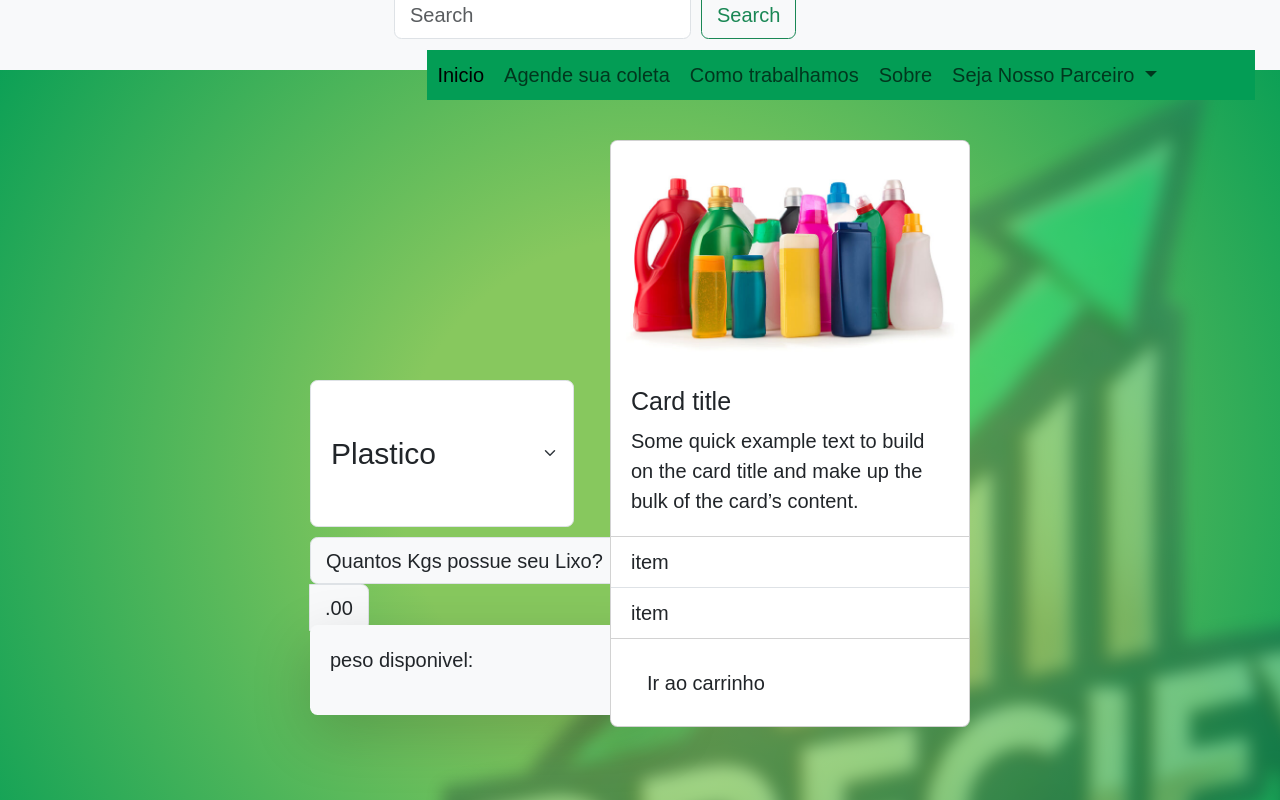
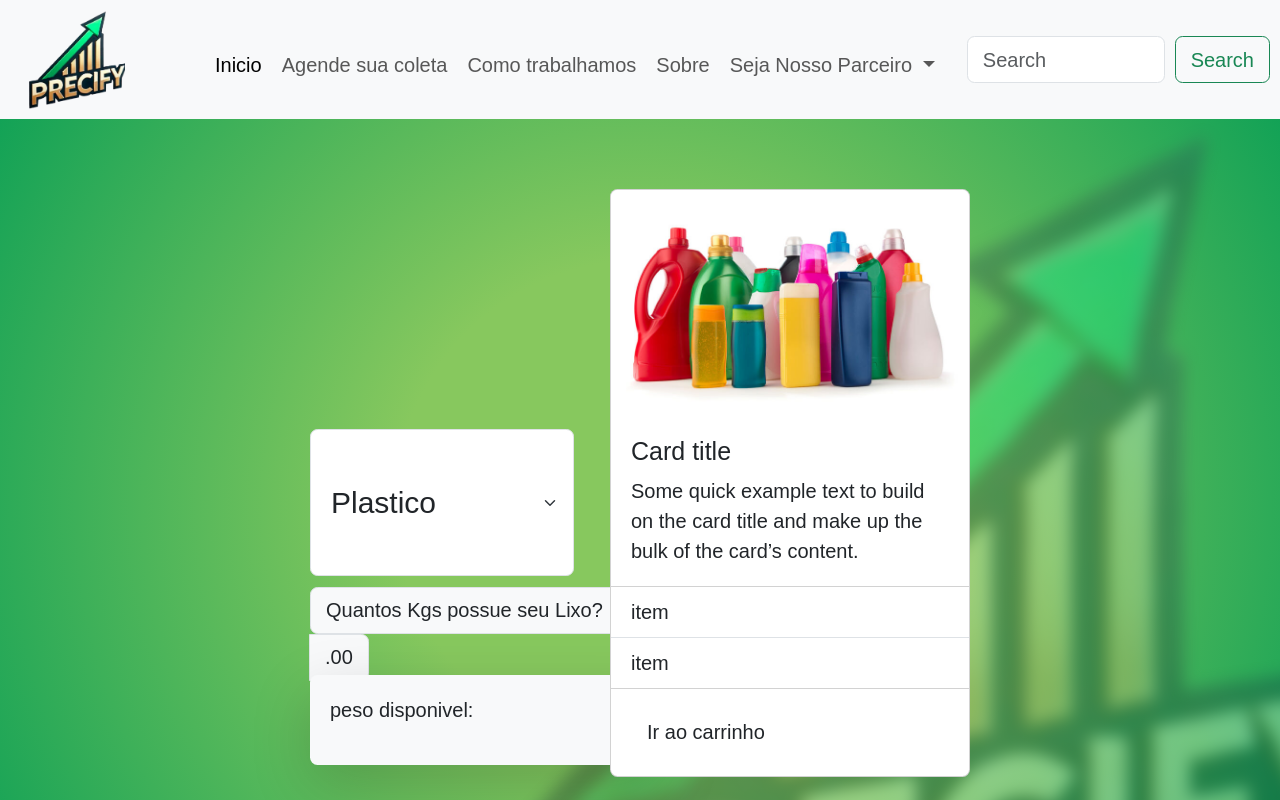
Before and after one commit to AlessandroFTunes/Crud-Pedido-PRECIFY, a plain HTML site: page scr/index.html in a window 1280 px wide. Shown: the top 800 px of the page. Drawn offline with nearby package versions, Linux system fonts and the light colour scheme.

Commit message:
bugadasso aqui o

```diff
--- a/scr/assets/css/style.css
+++ b/scr/assets/css/style.css
@@ -25,29 +25,22 @@ main {
 
 }
 .navbar {
-  grid-template-columns: 2fr 3fr;
-  grid-template-rows: auto auto;
-  gap: 10px;
+
   padding: 10px;
 }
-.pesquisa {
-  grid-column: 1; /* Primeira coluna */
-  grid-row: 1;
-  position:relative;
-  top:-20px;
-  left: 30%;
-}
+
 .navbar-brand img{
   width: 8rem;
   height: auto;
 
 }
 .collapse{
-    grid-column: 1; /* Primeira coluna */
+  grid-column: 1; /* Primeira coluna */
   grid-row: 2;
   position: relative;
-  top: 40px;
-  background-color: #039D55;
+  top: 5px;
+  left:80px;
+
 }
 .Precify {
     width: 1000px;
@@ -59,7 +52,10 @@ main {
     top:-100px;
     filter: blur(8px); /* Aplica o desfoque */
 }
-
+.logo {
+  width: 100px;
+  height:auto;
+}
 .form-select {
   grid-column: 1; /* Primeira coluna */
   grid-row: 1; /* Primeira linha */
--- a/scr/index.html
+++ b/scr/index.html
@@ -1,5 +1,5 @@
 <!DOCTYPE html>
-<html lang="en">
+<html lang="pt-br">
 <head>
     <meta charset="UTF-8">
     <meta name="viewport" content="width=device-width, initial-scale=1.0">
@@ -16,16 +16,15 @@
     <nav class="navbar navbar-expand-lg bg-body-tertiary">
   <div class="container-fluid">
 
-          <form class="pesquisa d-flex" role="search">
-        <input class="form-control me-2" type="search" placeholder="Search" aria-label="Search"/>
-        <button class="btn btn-outline-success" type="submit">Search</button>
-      </form>
+
 
     <button class="navbar-toggler" type="button" data-bs-toggle="collapse" data-bs-target="#navbarSupportedContent" aria-controls="navbarSupportedContent" aria-expanded="false" aria-label="Toggle navigation">
       <span class="navbar-toggler-icon"></span>
     </button>
+    <a href="#"><img class="logo" src="assets/img/logo.png" alt=""></a>
     <div class="collapse navbar-collapse" id="navbarSupportedContent">
       <ul class="navbar-nav me-auto mb-2 mb-lg-0">
+
         <li class="nav-item">
           <a class="nav-link active" aria-current="page" href="#">Inicio</a>
         </li>
@@ -53,6 +52,10 @@
 
     </div>
   </div>
+        <form class="pesquisa d-flex" role="search">
+        <input class="form-control me-2" type="search" placeholder="Search" aria-label="Search"/>
+        <button class="btn btn-outline-success" type="submit">Search</button>
+      </form>
 </nav>
 
     <main>
```
